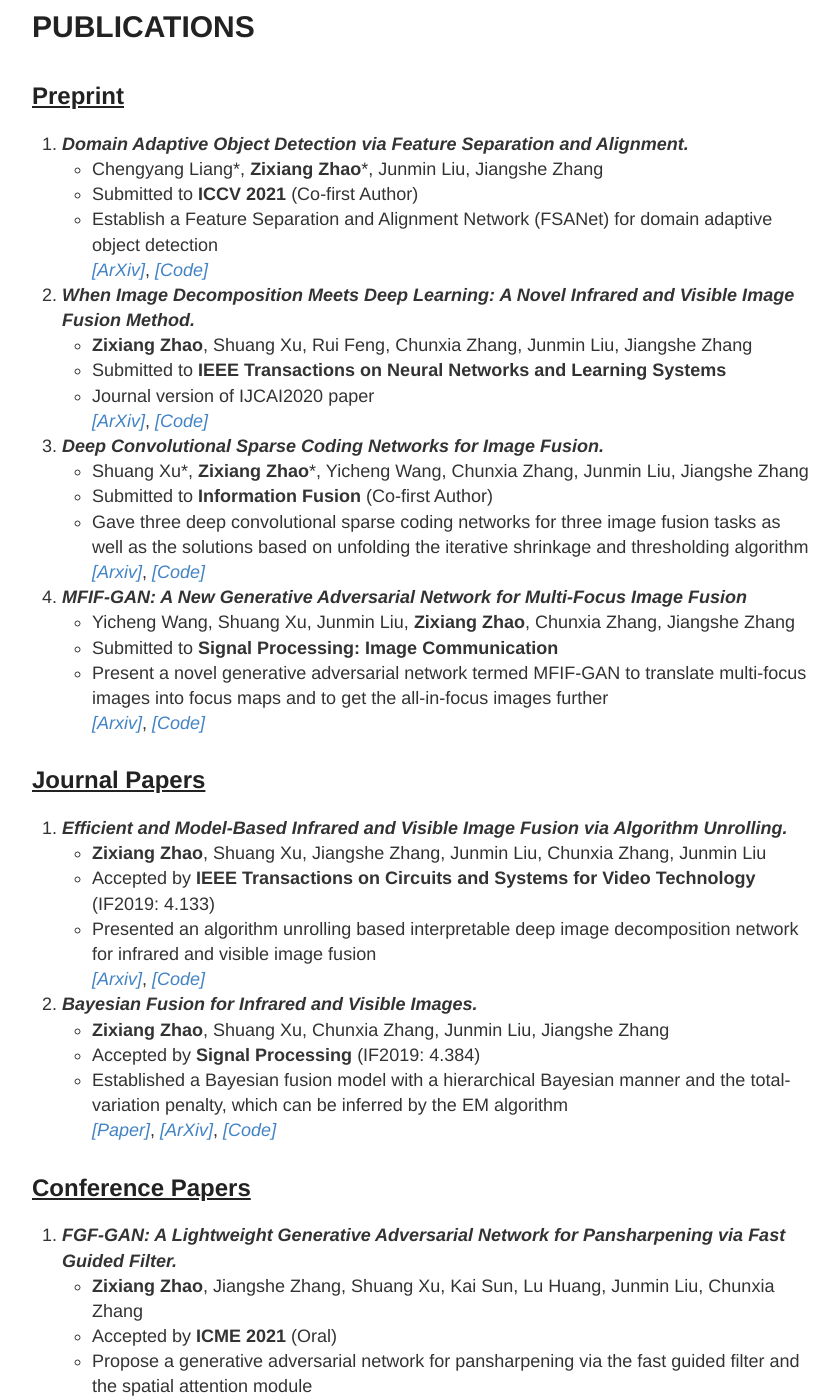
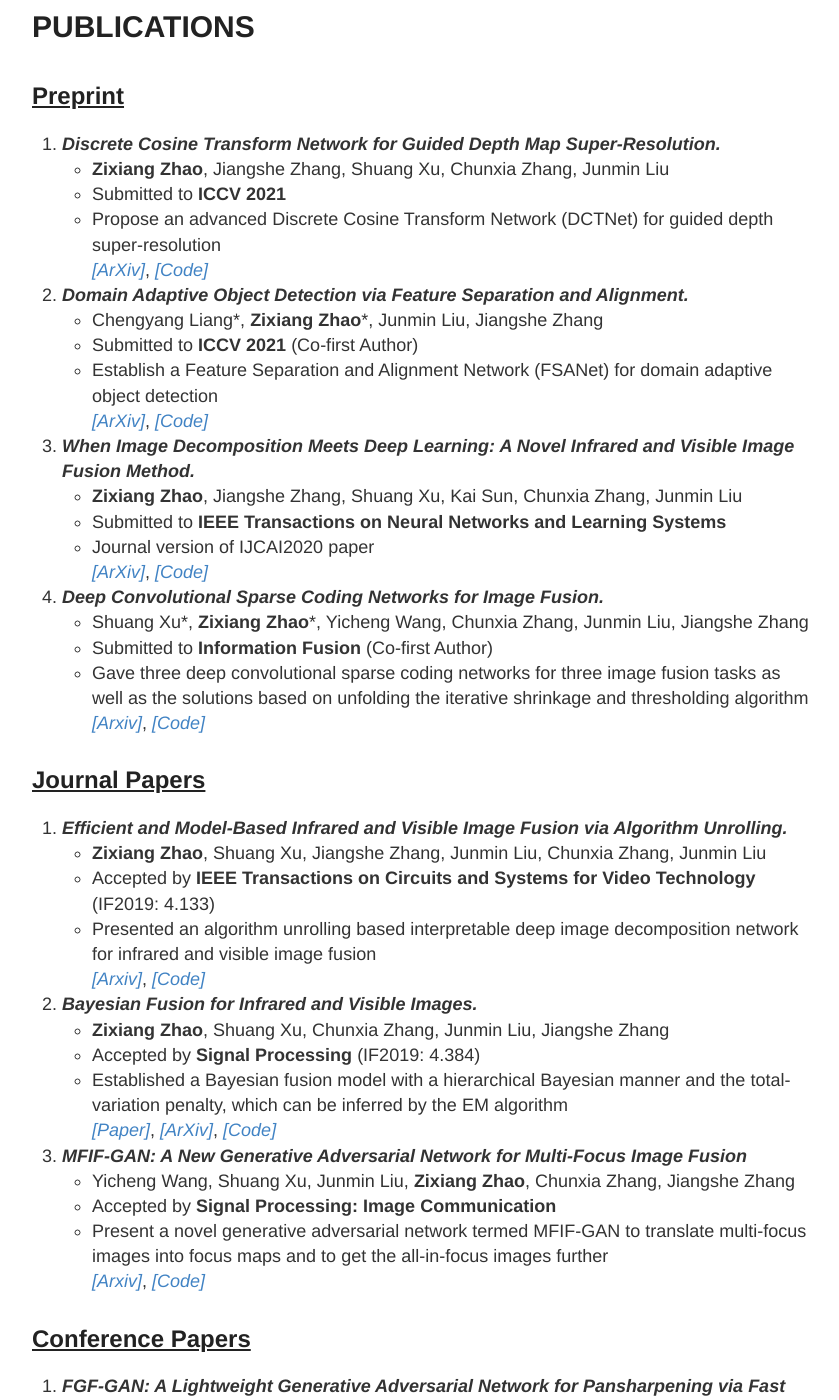
Before and after one commit to Zhaozixiang1228/Zhaozixiang1228.github.io, a Jekyll site: the page built from index.md, in a window 1280 px wide and 1400 px high, scrolled down 1299 px. Shown: the whole window, without its empty margins (218-1057 px from the left). Built offline with Jekyll 4.4.1, drawn with Linux system fonts in a browser that asks for light colours; our own code applies the rules of GitHub Pages for plain Markdown files.

Commit message:
Update index.md

```diff
--- a/index.md
+++ b/index.md
@@ -38,6 +38,12 @@ I am looking for various cooperation in the area of computer vision and image pr
 
 ## <u> Preprint </u>
 
+1. ***Discrete Cosine Transform Network for Guided Depth Map Super-Resolution.***
+* **Zixiang Zhao**, Jiangshe Zhang, Shuang Xu, Chunxia Zhang, Junmin Liu
+* Submitted to **ICCV 2021**
+* Propose an advanced Discrete Cosine Transform Network (DCTNet) for guided depth super-resolution
+[*[ArXiv]*](https://arxiv.org/abs/2104.06977), [*[Code]*]()
+
 1. ***Domain Adaptive Object Detection via Feature Separation and Alignment.***
 * Chengyang Liang\*, **Zixiang Zhao**\*, Junmin Liu, Jiangshe Zhang
 * Submitted to **ICCV 2021** (Co-first Author)
@@ -45,7 +51,7 @@ I am looking for various cooperation in the area of computer vision and image pr
 [*[ArXiv]*](https://arxiv.org/abs/2012.08689), [*[Code]*]()
 
 1. ***When Image Decomposition Meets Deep Learning: A Novel Infrared and Visible Image Fusion Method.***
-* **Zixiang Zhao**, Shuang Xu, Rui Feng, Chunxia Zhang, Junmin Liu, Jiangshe Zhang
+* **Zixiang Zhao**, Jiangshe Zhang, Shuang Xu, Kai Sun, Chunxia Zhang, Junmin Liu
 * Submitted to **IEEE Transactions on Neural Networks and Learning Systems**
 * Journal version of IJCAI2020 paper
 [*[ArXiv]*](https://arxiv.org/abs/2009.01315), [*[Code]*]()
@@ -55,12 +61,6 @@ I am looking for various cooperation in the area of computer vision and image pr
 * Submitted to **Information Fusion** (Co-first Author)
 * Gave three deep convolutional sparse coding networks for three image fusion tasks as well as the solutions based on unfolding the iterative shrinkage and thresholding algorithm
 [*[Arxiv]*](https://arxiv.org/abs/2005.08448), [*[Code]*]()
-
-1. ***MFIF-GAN: A New Generative Adversarial Network for Multi-Focus Image Fusion***
-* Yicheng Wang, Shuang Xu, Junmin Liu, **Zixiang Zhao**, Chunxia Zhang, Jiangshe Zhang
-* Submitted to **Signal Processing: Image Communication**
-* Present a novel generative adversarial network termed MFIF-GAN to translate multi-focus images into focus maps and to get the all-in-focus images further
-[*[Arxiv]*](https://arxiv.org/abs/2009.09718v2), [*[Code]*]()
 
 
 ## <u> Journal Papers </u>
@@ -76,6 +76,12 @@ I am looking for various cooperation in the area of computer vision and image pr
 * Accepted by **Signal Processing** (IF2019: 4.384)
 * Established a Bayesian fusion model with a hierarchical Bayesian manner and the total-variation penalty, which can be inferred by the EM algorithm
 [*[Paper]*](https://www.sciencedirect.com/science/article/pii/S0165168420302772), [*[ArXiv]*](https://arxiv.org/abs/2005.05839), [*[Code]*](https://github.com/Zhaozixiang1228/IVIF-Bayesian-Fusion)
+
+1. ***MFIF-GAN: A New Generative Adversarial Network for Multi-Focus Image Fusion***
+* Yicheng Wang, Shuang Xu, Junmin Liu, **Zixiang Zhao**, Chunxia Zhang, Jiangshe Zhang
+* Accepted by **Signal Processing: Image Communication**
+* Present a novel generative adversarial network termed MFIF-GAN to translate multi-focus images into focus maps and to get the all-in-focus images further
+[*[Arxiv]*](https://arxiv.org/abs/2009.09718v2), [*[Code]*]()
 
 ## <u> Conference Papers </u>
 
```
